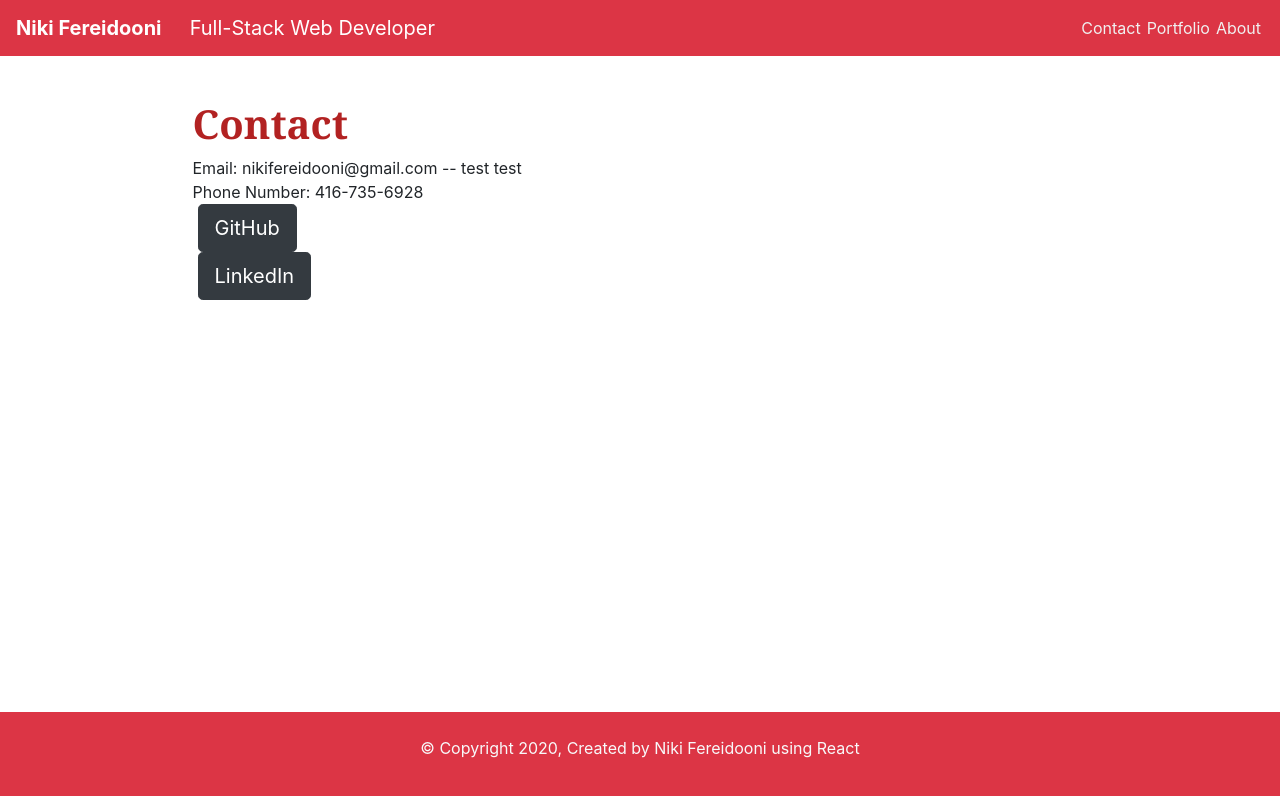
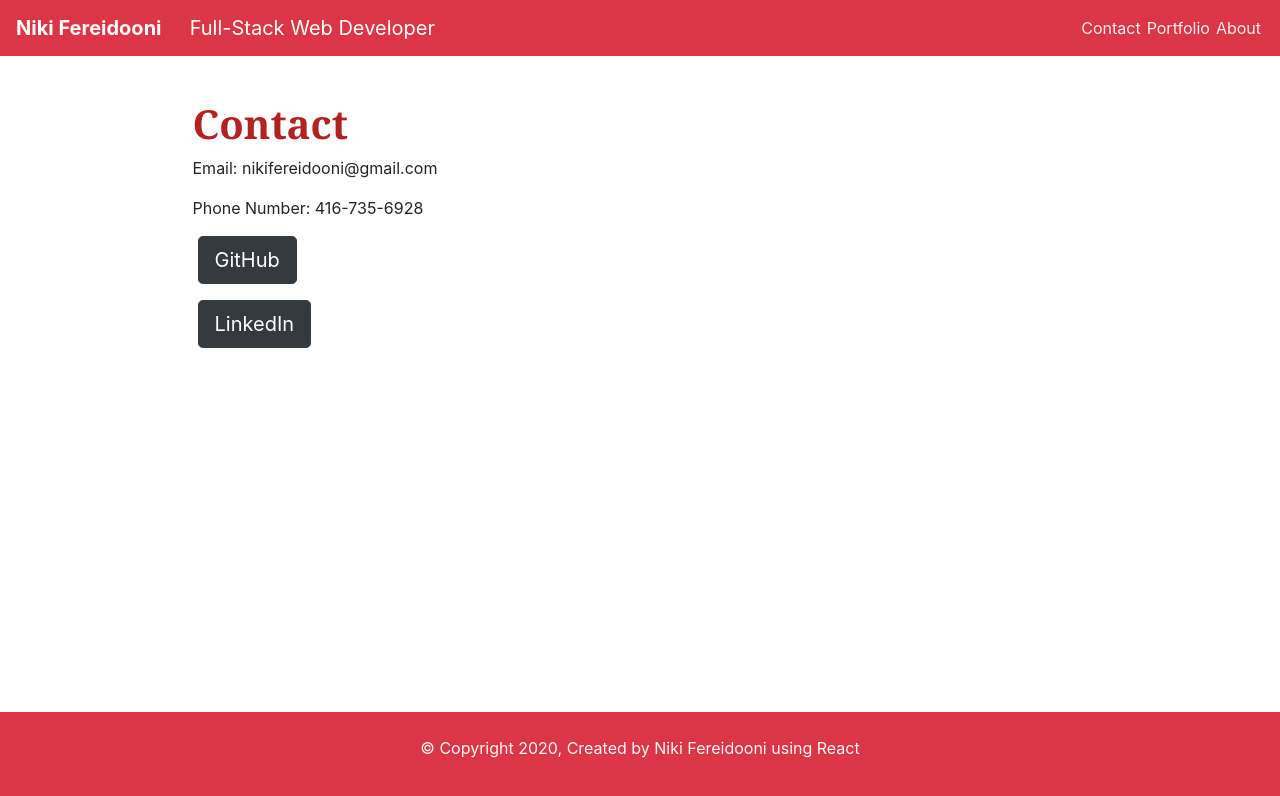
Before and after one commit to nfereidooni/CodeByNiki.com, a React (Create React App) app: page /#/contact in a window 1280 px wide. Shown: the top 796 px of the page. Built offline with nearby package versions, Linux system fonts and the light colour scheme.

Commit message:
updating contact page

```diff
--- a/src/components/Contact/index.js
+++ b/src/components/Contact/index.js
@@ -11,13 +11,13 @@ function Contact(props) {
           <div className="col-10">
             <h1><b>Contact</b></h1>
 
-            <p>Email: nikifereidooni@gmail.com -- test test
-              <br/>Phone Number: 416-735-6928
-              <br/><Button variant="dark" size="lg" className="contactBtn" href="https://github.com/nfereidooni">GitHub</Button>
-              <br/><Button variant="dark" size="lg" className="contactBtn" href="https://www.linkedin.com/in/nfereidooni/">LinkedIn</Button>
+            <p>Email: nikifereidooni@gmail.com</p>
+            <p>Phone Number: 416-735-6928</p>
+            <p><Button variant="dark" size="lg" className="contactBtn" href="https://github.com/nfereidooni">GitHub</Button></p>
+            <p><Button variant="dark" size="lg" className="contactBtn" href="https://www.linkedin.com/in/nfereidooni/">LinkedIn</Button></p>
 
 
-            </p>
+
 
 
             {/* <Form id="contact-form" name="contact=form" action="mail.php" method="POST">
```
